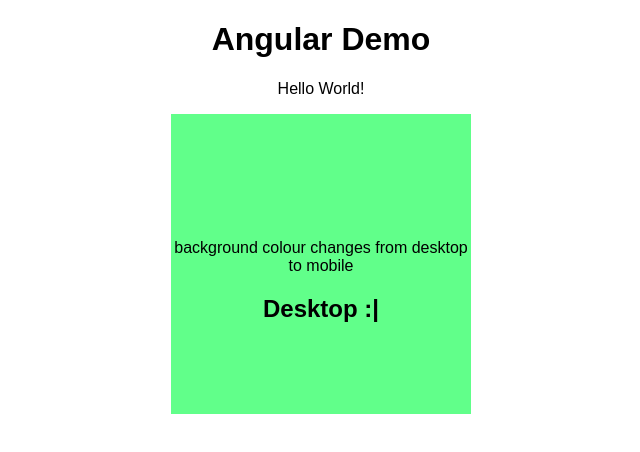
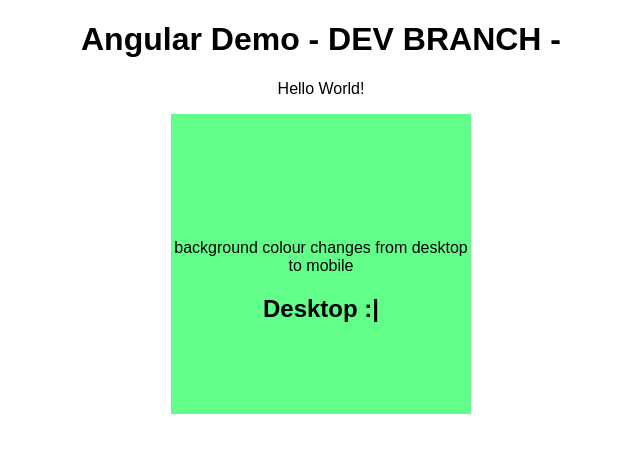
Before and after one commit to JHarden/angular-for-web-design, a plain HTML site: page index.html in a window 1280 px wide. Shown: the whole page, without its empty margins (319-959 px from the left). Drawn offline with nearby package versions, Linux system fonts and the light colour scheme.

Commit message:
dev changes

```diff
--- a/index.html
+++ b/index.html
@@ -10,7 +10,7 @@
 <body  ng-app="myApp">
 
 <header>
-    <h1>Angular Demo</h1>
+    <h1>Angular Demo - DEV BRANCH -</h1>
 </header>
 <div class="container">
     <!-- angular will use the content div as its scope -->
```
